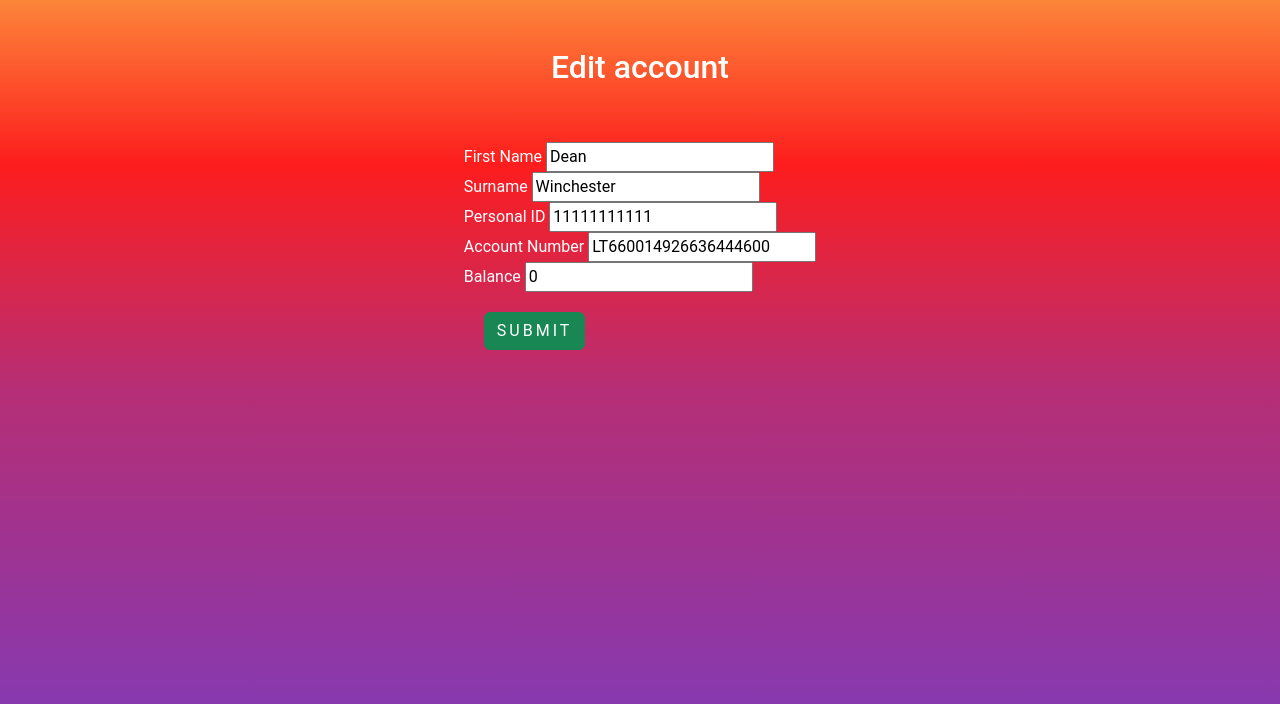
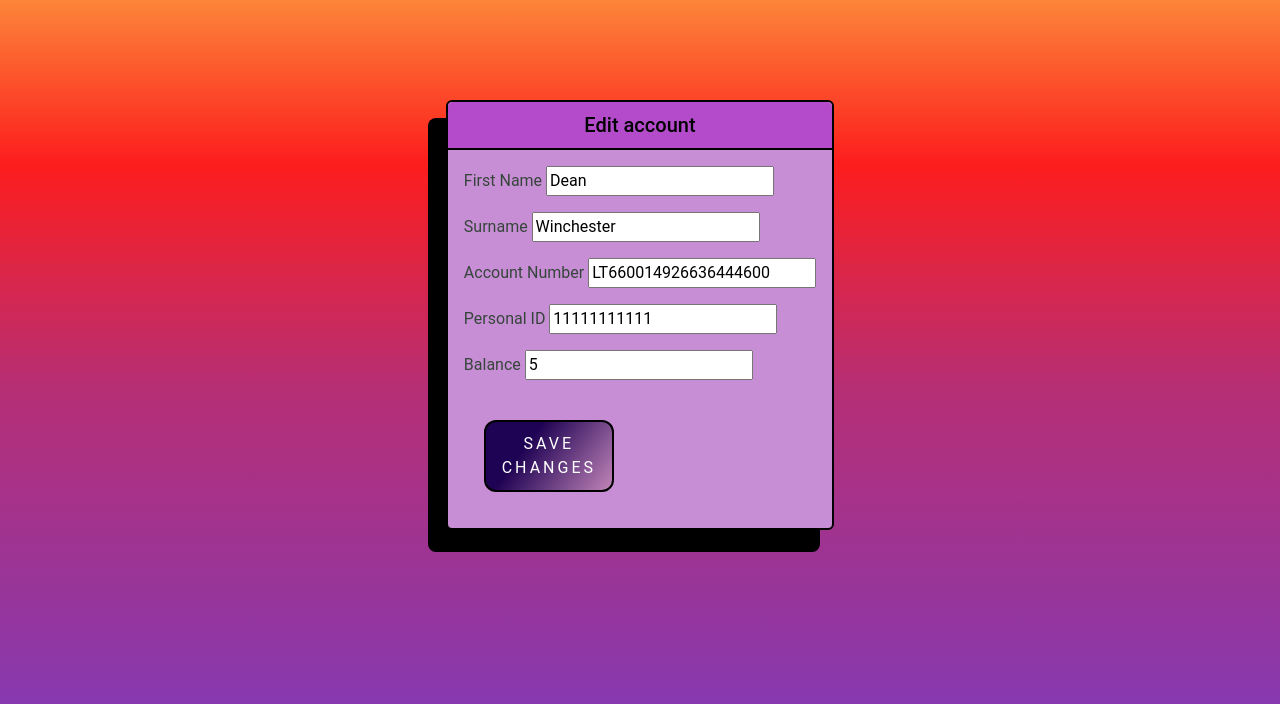
Before and after one commit to janusonyte/bankV2, a PHP site: page /account/edit/184215608 in a window 1280 px wide. Shown: the part 68-772 px from the top of the page. Run offline with PHP 8.4, Linux system fonts and the light colour scheme.

Commit message:
edit fix

```diff
--- a/app/FileWriter.php
+++ b/app/FileWriter.php
@@ -110,7 +110,7 @@ class FileWriter implements DataBase
     public function delete(int $userId): void
     {
         foreach ($this->data as $key => $user) {
-            if ($user['id'] == $userId) {
+            if ($user['id'] == $userId && $user['balance'] == '0') {
                 unset($this->data[$key]);
             }
         }
--- a/data/account.json
+++ b/data/account.json
@@ -1 +1 @@
-[{"name":"Dean","lastName":"Winchester","personalId":"11111111111","id":184215608,"accountNumber":"LT660014926636444600","balance":0},{"name":"Sam","lastName":"Winchester","personalId":"22222222222","id":532322521,"accountNumber":"LT820045549058270183","balance":0}]
+[{"amount":"5","id":184215608,"balance":5,"name":"Dean","lastName":"Winchester","personalId":"11111111111","accountNumber":"LT660014926636444600"},{"name":"Jonas","lastName":"Lapas","accountNumber":"LT580042709179602508","personalId":"33333333333","balance":"25","id":315280932}]
--- a/views/account/edit.php
+++ b/views/account/edit.php
@@ -1,30 +1,41 @@
 <body>
     <div class="container">
-        <div class="col m-5">
-            <h2>Edit account</h2>
+        <div class="row">
+            <div class="col-12">
+                <div class="card">
+                    <div class="card-header">
+                        Edit account
                     </div>
+                    <div class="card-body">
                         <form action="/account/update/<?= $account['id'] ?>" method="post">
-            <div>
+                            <div class="mb-3">
                                 <label for="name">First Name</label>
                                 <input type="text" name="name" id="name" value="<?= $account['name'] ?>" required>
                             </div>
-            <div>
+                            <div class="mb-3">
                                 <label for="lastName">Surname</label>
                                 <input type="text" name="lastName" id="lastName" value="<?= $account['lastName'] ?>" required>
                             </div>
-            <div>
+                            <div class="mb-3">
+                                <label for="accountNumber ">Account Number</label>
+                                <input type="text" name="accountNumber" id="accountNumber" value="<?= $account['accountNumber'] ?>" required readonly>
+                            </div>
+                            <div class="mb-3">
                                 <label for="personalId">Personal ID</label>
                                 <input type="text" name="personalId" id="personalId" value="<?= $account['personalId'] ?>" required readonly>
                             </div>
-            <div>
-                <label for="accountNumber ">Account Number</label>
-                <input type="text" name="accountNumber" id="accountNumber" value="<?= $account['accountNumber'] ?>" required readonly>
-            </div>
-            <div>
+                            <div class="mb-3">
                                 <label for="balance">Balance</label>
                                 <input type="text " name="balance" id="balance" value="<?= $account['balance'] ?>" required readonly>
                             </div>
+                            <button type="submit" class="purple-gradient mt-4">Save changes</button>
+                        </form>
+                    </div>
+                </div>
+            </div>
+        </div>
+    </div>
 
-            <button class="btn btn-success" type="submit">Submit</button>
-    </div>
+
+
     </form>
```
Lines whose indentation alone changed are shown as unchanged.
